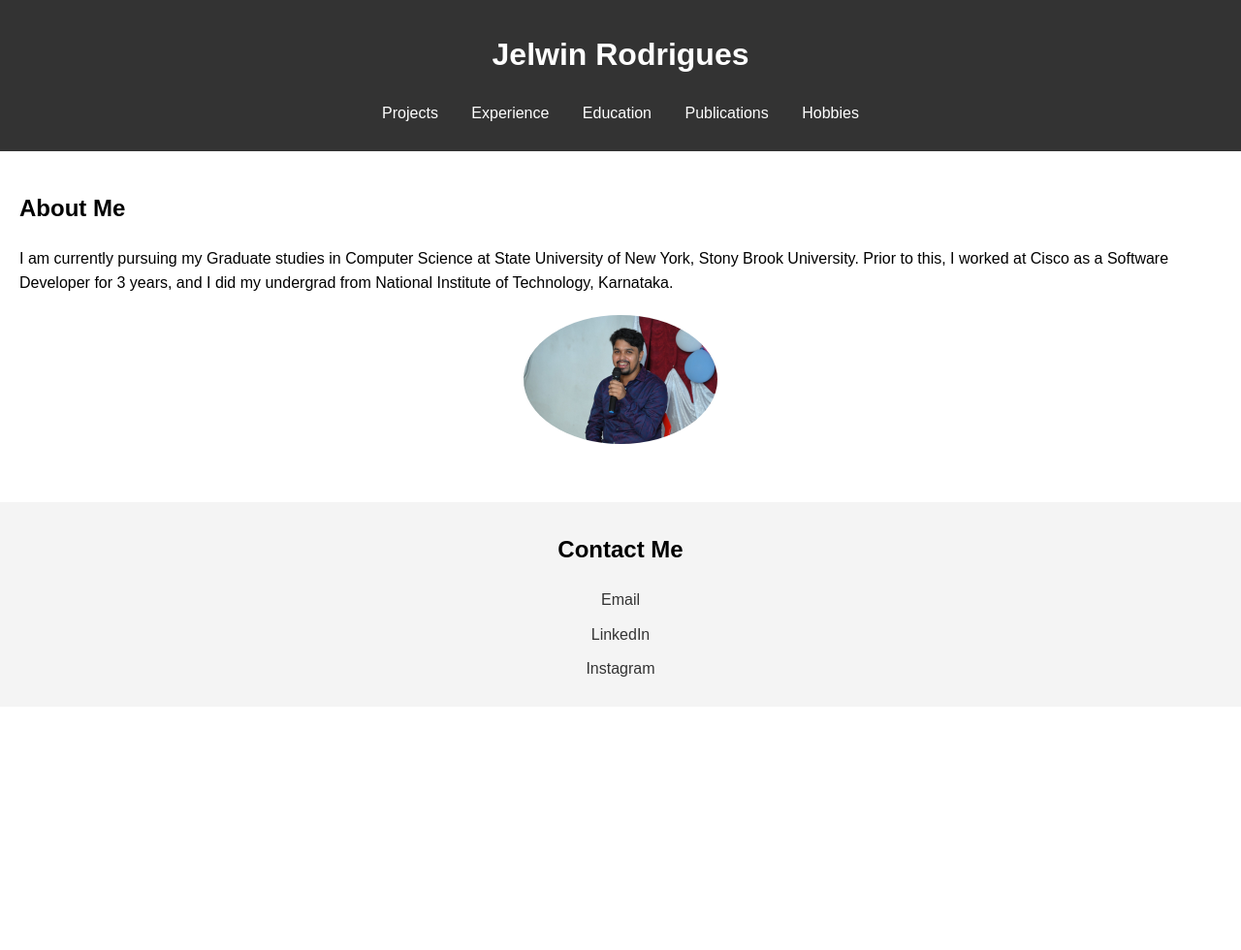
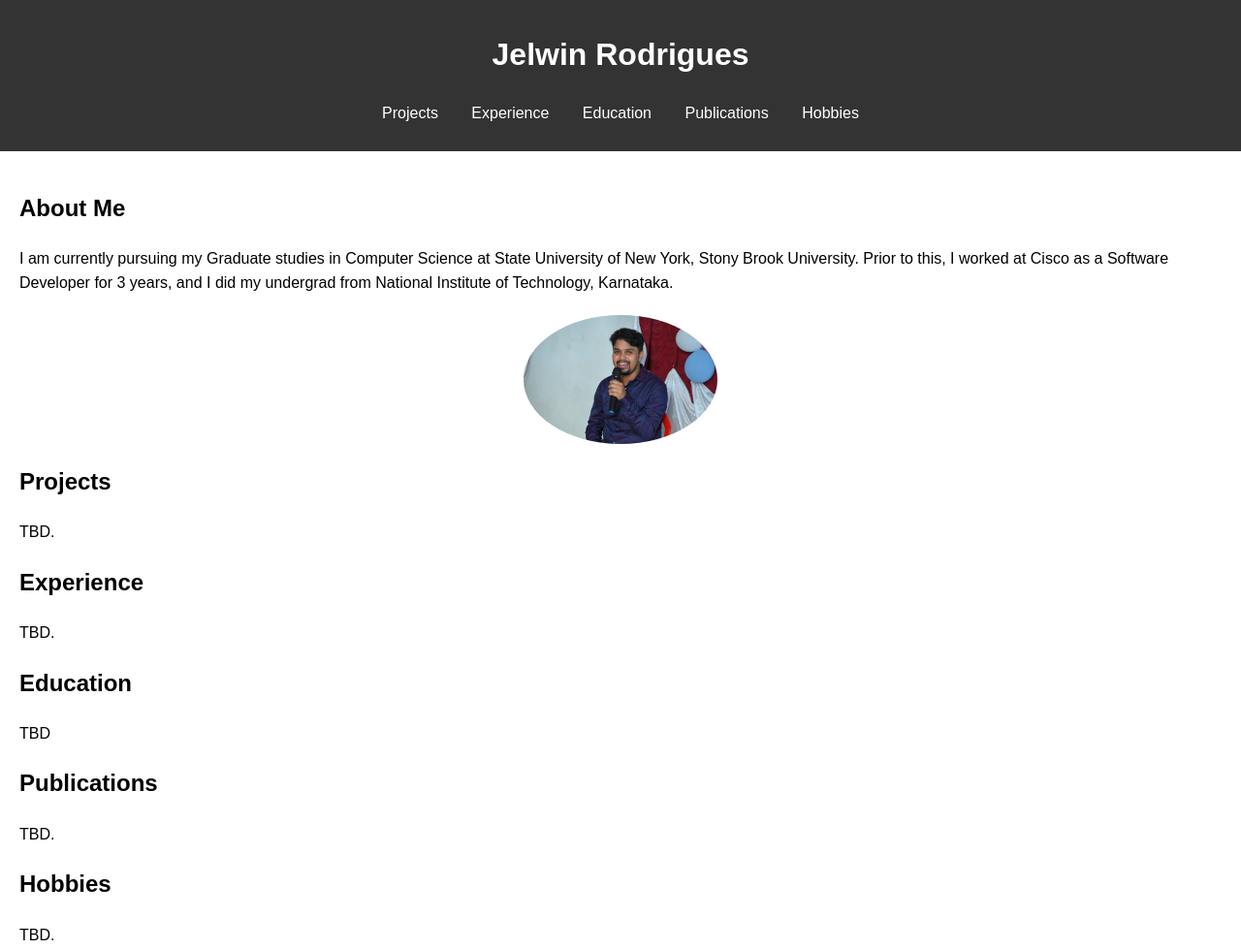
Before and after one commit to Jelwin13afc/Jelwin13afc.github.io, a plain HTML site: page index.html in a window 1280 px wide. Shown: the top 980 px of the page at 97% size. Before the commit the page ends 800 px from the top, so only its background shows below. Drawn offline with Linux system fonts and the light colour scheme.

```diff
--- a/index.html
+++ b/index.html
@@ -29,6 +29,31 @@
         <section>
             <img src="jelwin.JPG" alt="Jelwin Rodrigues" class="profile-image">
         </section>
+
+        <section id="projects">
+            <h2>Projects</h2>
+            <p>TBD.</p>
+        </section>
+
+        <section id="experience">
+            <h2>Experience</h2>
+            <p>TBD.</p>
+        </section>
+
+        <section id="education">
+            <h2>Education</h2>
+            <p>TBD</p>
+        </section>
+
+        <section id="publications">
+            <h2>Publications</h2>
+            <p>TBD.</p>
+        </section>
+
+        <section id="hobbies">
+            <h2>Hobbies</h2>
+            <p>TBD.</p>
+        </section>
     </main>
 
     <footer>
```
